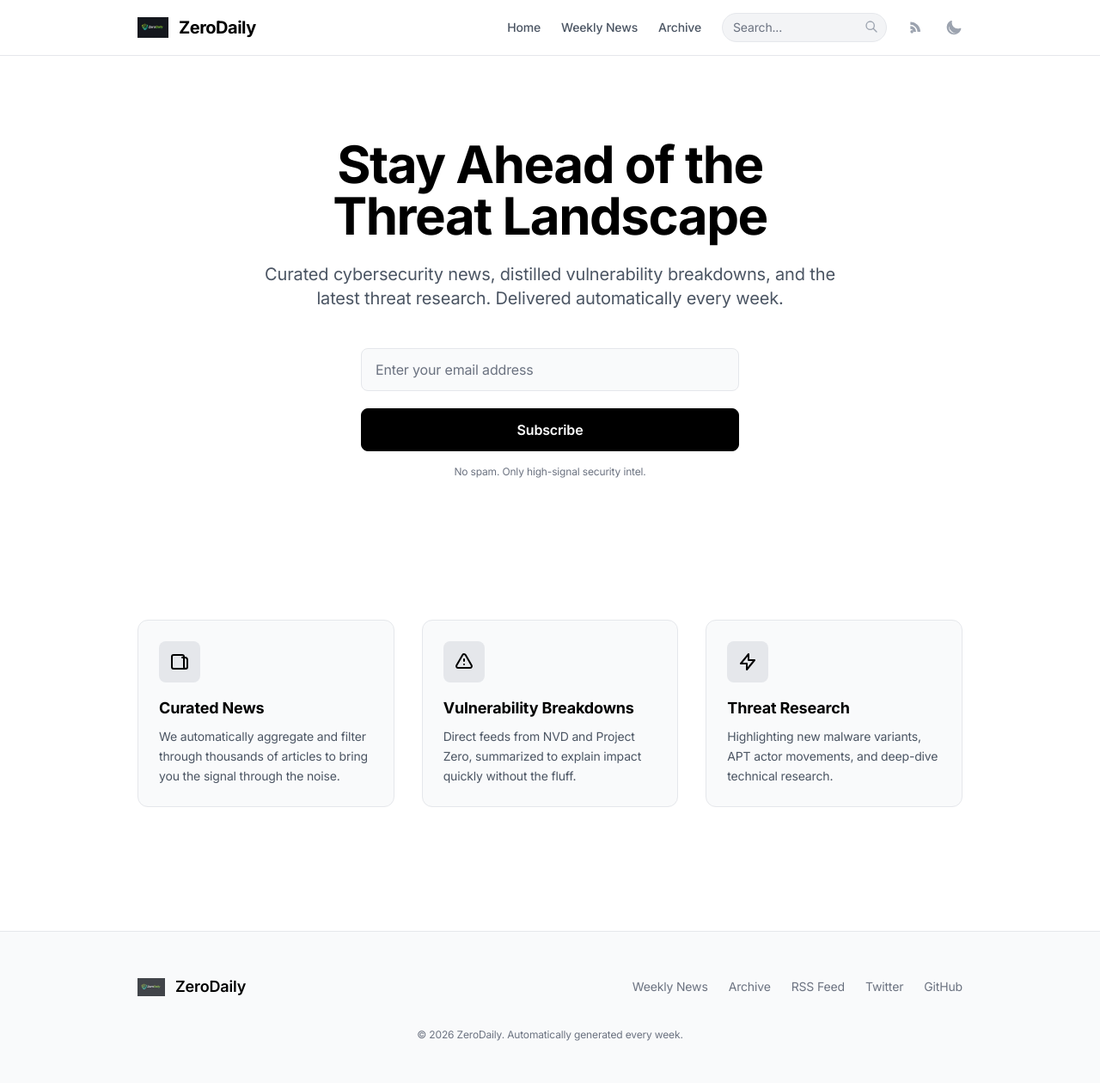
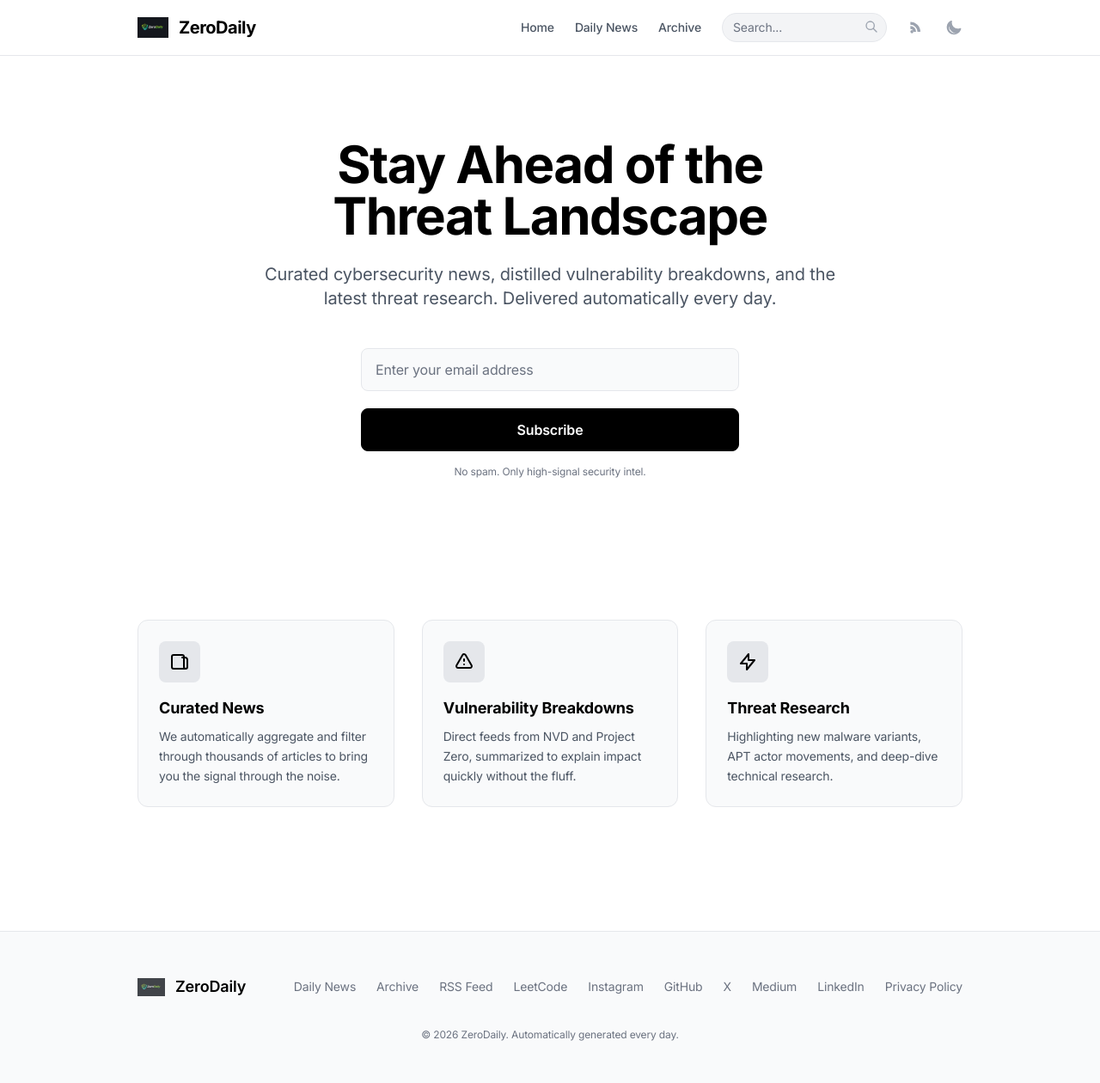
Before and after one commit to err0rgod/zeroday, a Flask app: page / in a window 1280 px wide. Shown: the whole page at 86% size. Run offline with Flask 3, Linux system fonts and the light colour scheme; some libraries are stand-ins or nearby versions.

Commit message:
fixed weekly to daily

```diff
--- a/web/main.py
+++ b/web/main.py
@@ -102,7 +102,7 @@ def _generate_tokens() -> dict:
 @app.route("/")
 def read_root():
     if request.cookies.get("is_subscribed") == "true":
-        return redirect(url_for("read_weekly"))
+        return redirect(url_for("read_daily"))
 
     dates = get_issue_dates()
     latest_date = dates[0] if dates else None
@@ -120,8 +120,8 @@ def read_issue(date_str):
         abort(404)
     return render_template("issue.html", issue=data, date_str=date_str)
 
-@app.route("/weekly")
-def read_weekly():
+@app.route("/daily")
+def read_daily():
     dates = get_issue_dates()
     if not dates:
         abort(404)
@@ -140,6 +140,10 @@ def read_search():
     q = request.args.get("q", "")
     results = search_articles(q) if q else []
     return render_template("search.html", query=q, results=results)
+
+@app.route("/privacy")
+def read_privacy():
+    return render_template("privacy.html")
 
 # ======================================================================
 # API Endpoints
@@ -261,7 +265,7 @@ def get_rss():
     fg = FeedGenerator()
     fg.title("ZeroDaily")
     fg.link(href=request.url_root, rel="alternate")
-    fg.description("Weekly insights on cybersecurity news, vulnerabilities, and research.")
+    fg.description("Daily insights on cybersecurity news, vulnerabilities, and research.")
     fg.language("en")
 
     dates = get_issue_dates()
@@ -290,16 +294,17 @@ def sitemap():
     base_url = request.url_root.rstrip('/')
     urls = [
         {"loc": f"{base_url}/", "changefreq": "daily", "priority": "1.0"},
-        {"loc": f"{base_url}/weekly", "changefreq": "daily", "priority": "0.9"},
-        {"loc": f"{base_url}/archive", "changefreq": "weekly", "priority": "0.8"},
-        {"loc": f"{base_url}/rss.xml", "changefreq": "weekly", "priority": "0.3"},
+        {"loc": f"{base_url}/daily", "changefreq": "daily", "priority": "0.9"},
+        {"loc": f"{base_url}/archive", "changefreq": "daily", "priority": "0.8"},
+        {"loc": f"{base_url}/rss.xml", "changefreq": "daily", "priority": "0.3"},
+        {"loc": f"{base_url}/privacy", "changefreq": "monthly", "priority": "0.5"},
     ]
 
     for date_str in get_issue_dates():
         urls.append({
             "loc": f"{base_url}/issue/{date_str}",
             "lastmod": date_str,
-            "changefreq": "weekly",
+            "changefreq": "daily",
             "priority": "0.7",
         })
 
--- a/web/templates/archive.html
+++ b/web/templates/archive.html
@@ -6,7 +6,7 @@
 <div class="max-w-4xl mx-auto px-4 sm:px-6 lg:px-8 py-16">
     <div class="mb-12">
         <h1 class="text-3xl sm:text-4xl md:text-5xl font-extrabold tracking-tight mb-4">Issues Archive</h1>
-        <p class="text-lg text-slate-400">Past editions of the weekly digest, sorted newest to oldest.</p>
+        <p class="text-lg text-slate-400">Past editions of the daily digest, sorted newest to oldest.</p>
     </div>
 
     {% if issues %}
@@ -30,7 +30,7 @@
                     {% if item.data and item.data.top_stories %}
                         Featuring: {{ item.data.top_stories[0].title }} & more...
                     {% else %}
-                        Weekly security insights, news, and vulnerabilities.
+                        Daily security insights, news, and vulnerabilities.
                     {% endif %}
                     </p>
                 </div>
--- a/web/templates/base.html
+++ b/web/templates/base.html
@@ -4,7 +4,7 @@
     <meta charset="UTF-8">
     <meta name="viewport" content="width=device-width, initial-scale=1.0">
     <title>{% block title %}ZeroDaily{% endblock %}</title>
-    <meta name="description" content="Weekly insights on cybersecurity news, vulnerabilities, and research.">
+    <meta name="description" content="Daily insights on cybersecurity news, vulnerabilities, and research.">
     {% block head_extra %}{% endblock %}
 
     <!-- Google Fonts: Inter -->
@@ -94,7 +94,7 @@
                 <!-- Links (Desktop) -->
                 <div class="hidden md:flex items-center gap-6">
                     <a href="/" class="text-sm font-medium text-gray-600 dark:text-gray-400 hover:text-black dark:hover:text-white transition-colors">Home</a>
-                    <a href="/weekly" class="text-sm font-medium text-gray-600 dark:text-gray-400 hover:text-black dark:hover:text-white transition-colors">Weekly News</a>
+                    <a href="/daily" class="text-sm font-medium text-gray-600 dark:text-gray-400 hover:text-black dark:hover:text-white transition-colors">Daily News</a>
                     <a href="/archive" class="text-sm font-medium text-gray-600 dark:text-gray-400 hover:text-black dark:hover:text-white transition-colors">Archive</a>
 
                     <form action="/search" method="GET" class="relative">
@@ -138,7 +138,7 @@
                     </button>
                 </form>
                 <a href="/" class="block text-base font-medium text-gray-600 dark:text-gray-300 hover:text-black dark:hover:text-white hover:bg-gray-100 dark:hover:bg-gray-800 px-3 py-2 rounded-md transition-colors">Home</a>
-                <a href="/weekly" class="block text-base font-medium text-gray-600 dark:text-gray-300 hover:text-black dark:hover:text-white hover:bg-gray-100 dark:hover:bg-gray-800 px-3 py-2 rounded-md transition-colors">Weekly News</a>
+                <a href="/daily" class="block text-base font-medium text-gray-600 dark:text-gray-300 hover:text-black dark:hover:text-white hover:bg-gray-100 dark:hover:bg-gray-800 px-3 py-2 rounded-md transition-colors">Daily News</a>
                 <a href="/archive" class="block text-base font-medium text-gray-600 dark:text-gray-300 hover:text-black dark:hover:text-white hover:bg-gray-100 dark:hover:bg-gray-800 px-3 py-2 rounded-md transition-colors">Archive</a>
                 <a href="/rss.xml" class="block text-base font-medium text-gray-400 hover:text-orange-400 hover:bg-gray-100 dark:hover:bg-gray-800 px-3 py-2 rounded-md transition-colors flex items-center gap-2">
                     <svg class="w-5 h-5" fill="currentColor" viewBox="0 0 24 24"><path d="M6.18 15.64a2.18 2.18 0 0 1 2.18 2.18C8.36 19 7.38 20 6.18 20C5 20 4 19 4 17.82a2.18 2.18 0 0 1 2.18-2.18M4 4.08V8.1a9.92 9.92 0 0 1 9.92 9.92h4.03A13.95 13.95 0 0 0 4 4.08m0 5.88v4.03A4.04 4.04 0 0 1 8.04 18h4.04A8.08 8.08 0 0 0 4 9.96z"/></svg>
@@ -163,15 +163,20 @@
                 </div>
 
                 <div class="flex flex-wrap justify-center items-center gap-x-6 gap-y-3 text-sm text-gray-500 mt-4 md:mt-0">
-                    <a href="/weekly" class="hover:text-black dark:hover:text-white transition-colors">Weekly News</a>
+                    <a href="/daily" class="hover:text-black dark:hover:text-white transition-colors">Daily News</a>
                     <a href="/archive" class="hover:text-black dark:hover:text-white transition-colors">Archive</a>
                     <a href="/rss.xml" class="hover:text-black dark:hover:text-white transition-colors">RSS Feed</a>
-                    <a href="#" class="hover:text-black dark:hover:text-white transition-colors">Twitter</a>
-                    <a href="#" class="hover:text-black dark:hover:text-white transition-colors">GitHub</a>
+                    <a href="https://leetcode.com/err0rgod" target="_blank" rel="noopener noreferrer" class="hover:text-black dark:hover:text-white transition-colors">LeetCode</a>
+                    <a href="https://instagram.com/err0rgod" target="_blank" rel="noopener noreferrer" class="hover:text-black dark:hover:text-white transition-colors">Instagram</a>
+                    <a href="https://github.com/err0rgod" target="_blank" rel="noopener noreferrer" class="hover:text-black dark:hover:text-white transition-colors">GitHub</a>
+                    <a href="https://x.com/err0rgod" target="_blank" rel="noopener noreferrer" class="hover:text-black dark:hover:text-white transition-colors">X</a>
+                    <a href="https://err0rgod.medium.com" target="_blank" rel="noopener noreferrer" class="hover:text-black dark:hover:text-white transition-colors">Medium</a>
+                    <a href="https://linkedin.com/in/nirbhay-katiyar" target="_blank" rel="noopener noreferrer" class="hover:text-black dark:hover:text-white transition-colors">LinkedIn</a>
+                    <a href="/privacy" class="hover:text-black dark:hover:text-white transition-colors">Privacy Policy</a>
                 </div>
             </div>
             <div class="mt-8 text-center text-xs text-gray-500">
-                &copy; {{ range(2026, 2027)|random }} ZeroDaily. Automatically generated every week.
+                &copy; {{ range(2026, 2027)|random }} ZeroDaily. Automatically generated every day.
             </div>
         </div>
     </footer>
--- a/web/templates/index.html
+++ b/web/templates/index.html
@@ -1,6 +1,6 @@
 {% extends "base.html" %}
 
-{% block title %}Cybersecurity Weekly Brief{% endblock %}
+{% block title %}Cybersecurity Daily Brief{% endblock %}
 
 {% block content %}
 <!-- Hero Section -->
@@ -13,7 +13,7 @@
             <span class="text-black dark:text-white">Threat Landscape</span>
         </h1>
         <p class="text-base sm:text-lg md:text-xl text-gray-600 dark:text-gray-400 mb-10 max-w-2xl mx-auto leading-relaxed">
-            Curated cybersecurity news, distilled vulnerability breakdowns, and the latest threat research. Delivered automatically every week.
+            Curated cybersecurity news, distilled vulnerability breakdowns, and the latest threat research. Delivered automatically every day.
         </p>
 
         <!-- Subscribe Form -->
@@ -203,7 +203,7 @@ document.getElementById('subscribe-form').addEventListener('submit', async (e) =
                 <span class="text-sm font-medium text-gray-400">{{ d }}</span>
             </div>
             <h3 class="text-lg font-extrabold mb-2 group-hover:underline transition-all">Issue {{ d }}</h3>
-            <p class="text-sm text-gray-500 line-clamp-2">Weekly digest of top cybersecurity news, critical CVEs, and the latest threat landscape updates.</p>
+            <p class="text-sm text-gray-500 line-clamp-2">Daily digest of top cybersecurity news, critical CVEs, and the latest threat landscape updates.</p>
         </a>
         {% endfor %}
     </div>
--- a/web/templates/issue.html
+++ b/web/templates/issue.html
@@ -18,7 +18,7 @@
             Back to Archive
         </a>
         <h1 class="text-3xl sm:text-4xl md:text-5xl lg:text-6xl font-extrabold tracking-tight mb-4">
-            Weekly Digest
+            Daily Digest
         </h1>
         <div class="flex items-center justify-center gap-3 text-gray-500 font-medium">
             <svg class="w-5 h-5" fill="none" stroke="currentColor" viewBox="0 0 24 24"><path stroke-linecap="round" stroke-linejoin="round" stroke-width="2" d="M8 7V3m8 4V3m-9 8h10M5 21h14a2 2 0 002-2V7a2 2 0 00-2-2H5a2 2 0 00-2 2v12a2 2 0 002 2z"></path></svg>
@@ -122,7 +122,7 @@
     <!-- Footer CTA -->
     <div class="mt-20 bg-gray-50 dark:bg-gray-900 rounded-2xl p-8 border border-gray-200 dark:border-gray-800 text-center">
         <h3 class="text-xl font-bold mb-3">Found this issue useful?</h3>
-        <p class="text-gray-500 mb-6 max-w-lg mx-auto">Get next week's insights delivered straight to your inbox. No spam. Unsubscribe anytime.</p>
+        <p class="text-gray-500 mb-6 max-w-lg mx-auto">Get daily insights delivered straight to your inbox. No spam. Unsubscribe anytime.</p>
         <div id="issue-verify-sent" class="hidden bg-gray-100 dark:bg-gray-800 border border-gray-300 dark:border-gray-600 text-black dark:text-white rounded-lg p-4 font-medium mb-6 text-sm max-w-md mx-auto">
             Subscription request received! Please check your email for the verification link to complete the process.
         </div>
```
Also changed, not shown: web/templates/privacy.html (added, +22 -0 lines).
